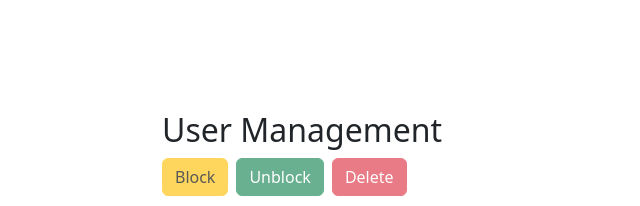
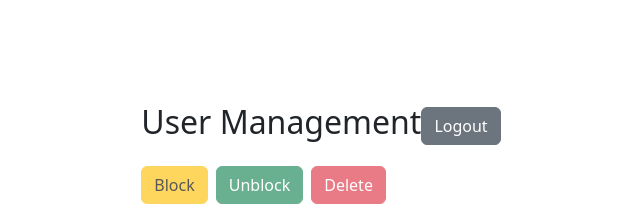
Before and after one commit to Lososel/user-management-app, a React (Vite) app in the folder client/: page /admin in a window 1280 px wide. Shown: the part 222-428 px from the top of the page, without its empty margins (319-959 px from the left). Built offline with nearby package versions, Linux system fonts and the light colour scheme; no server answers.

Commit message:
feat: add logout button to admin page

```diff
--- a/client/src/pages/admin/AdminPanel.tsx
+++ b/client/src/pages/admin/AdminPanel.tsx
@@ -2,6 +2,7 @@
 import { fetchUsers, deleteUsers, blockUsers, unblockUsers } from '../../api/users'
 import AdminTable from '../../components/admin/AdminTable';
 import AdminToolbar from '../../components/admin/AdminToolbar';
+import { useNavigate } from 'react-router-dom';
 
 interface User {
     id: number;
@@ -19,6 +20,7 @@
         loadUsers();
     }, []);
     const [message, setMessage] = useState('');
+    const navigate = useNavigate();
 
     async function loadUsers() {
         const data = await fetchUsers(token!);
@@ -59,9 +61,17 @@
         loadUsers();
     };
 
+    const handleLogout = () => {
+        localStorage.removeItem('token');
+        navigate('/login');
+    };
+
     return (
         <div className="container mt-4">
-            <h2>User Management</h2>
+            <div className="d-flex justify-content-between align-items-center mb-3">
+                <h2>User Management</h2>
+                <button className="btn btn-secondary" onClick={handleLogout}>Logout</button>
+            </div>
             <AdminToolbar
             selectedCount={selected.length}
             onBlock={handleBlock}
```
